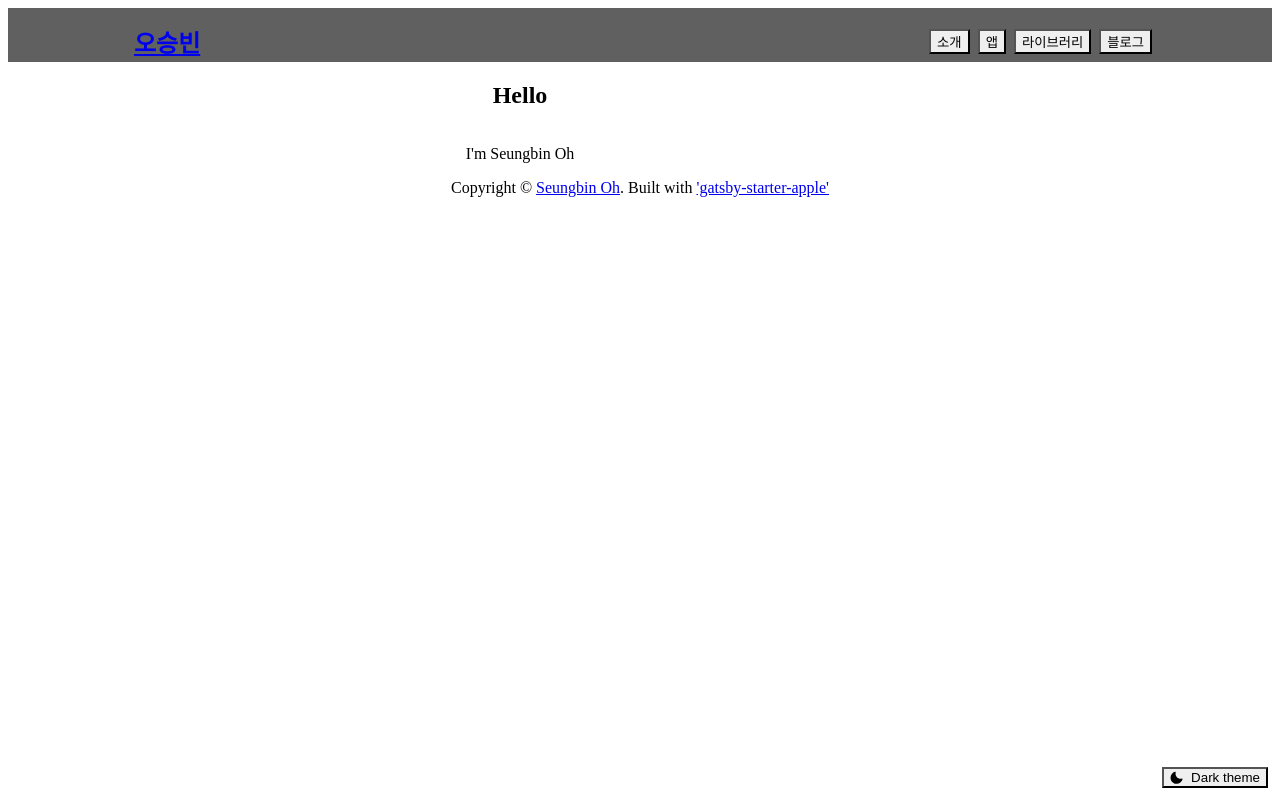
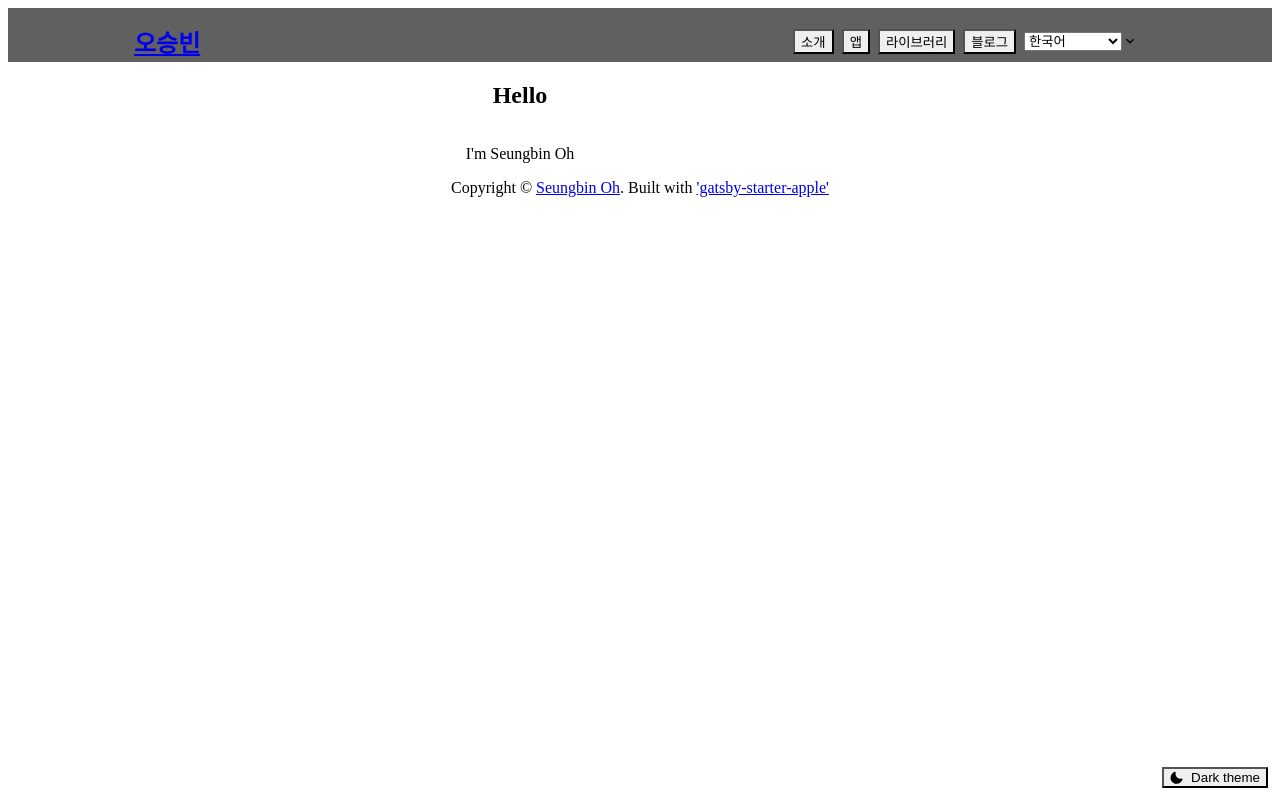
Before and after one commit to sboh1214/gatsby.sboh.dev, a Gatsby site: page / in a window 1280 px wide. Built offline with nearby package versions, Linux system fonts and the light colour scheme; Gatsby itself is replaced by a stand-in of ours.

Commit message:
Add Select Translation

```diff
--- a/src/components/navBar/navBar.tsx
+++ b/src/components/navBar/navBar.tsx
@@ -1,4 +1,4 @@
-import * as React from 'react'
+import React from 'react'
 import {
   Box,
   Heading,
@@ -13,11 +13,11 @@ import {
   IconButton,
   CloseButton,
 } from '@chakra-ui/react'
-import {} from '@chakra-ui/react'
 import { Link } from 'gatsby'
 import { HamburgerIcon } from '@chakra-ui/icons'
 import { Acrylic } from '../../utils/style'
 import { useTranslation } from 'react-i18next'
+import SelectTranslation from './selectTranslation'
 
 type Props = {
   children: JSX.Element
@@ -64,6 +64,7 @@ export default function NavBar({ children }: Props): JSX.Element {
             </Drawer>
           </>
         )}
+        <SelectTranslation />
       </HStack>
     </Box>
   )
--- /dev/null
+++ b/src/components/navBar/selectTranslation.tsx
@@ -0,0 +1,24 @@
+import { Select } from '@chakra-ui/react'
+import React, { ChangeEvent, useState } from 'react'
+import { useTranslation } from 'react-i18next'
+
+enum Language {
+  KO = 'ko',
+  EN = 'en',
+}
+
+export default function SelectTranslation(): JSX.Element {
+  const { i18n } = useTranslation()
+  const [language, setLanguage] = useState<Language>(Language.KO)
+
+  function handleChange(event: ChangeEvent<HTMLSelectElement>) {
+    i18n.changeLanguage(event.target.value)
+    setLanguage(event.target.value as Language)
+  }
+  return (
+    <Select width="128px" value={language} onChange={handleChange} disableUnderline>
+      <option value={Language.KO}>한국어</option>
+      <option value={Language.EN}>English</option>
+    </Select>
+  )
+}
```
